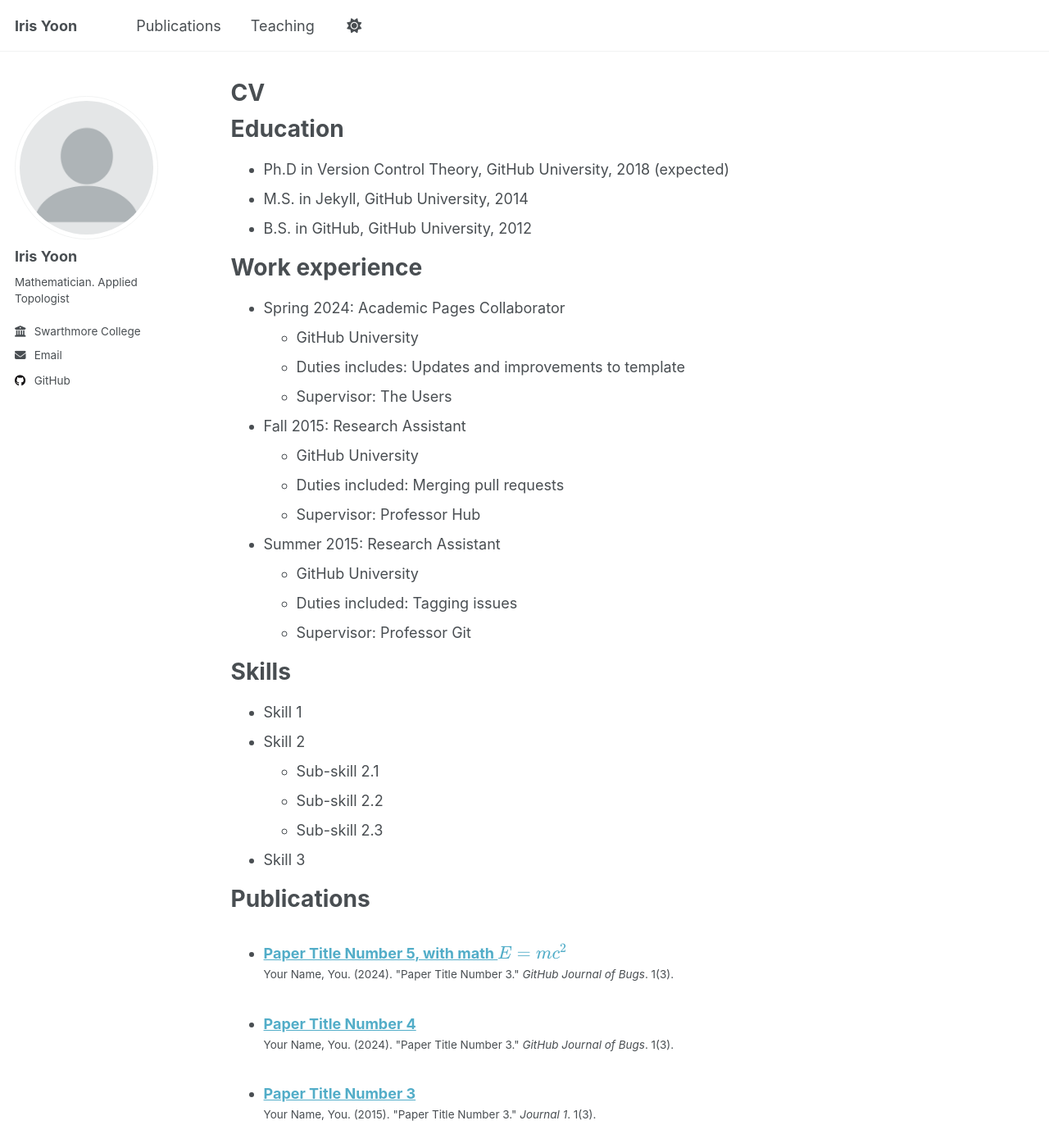
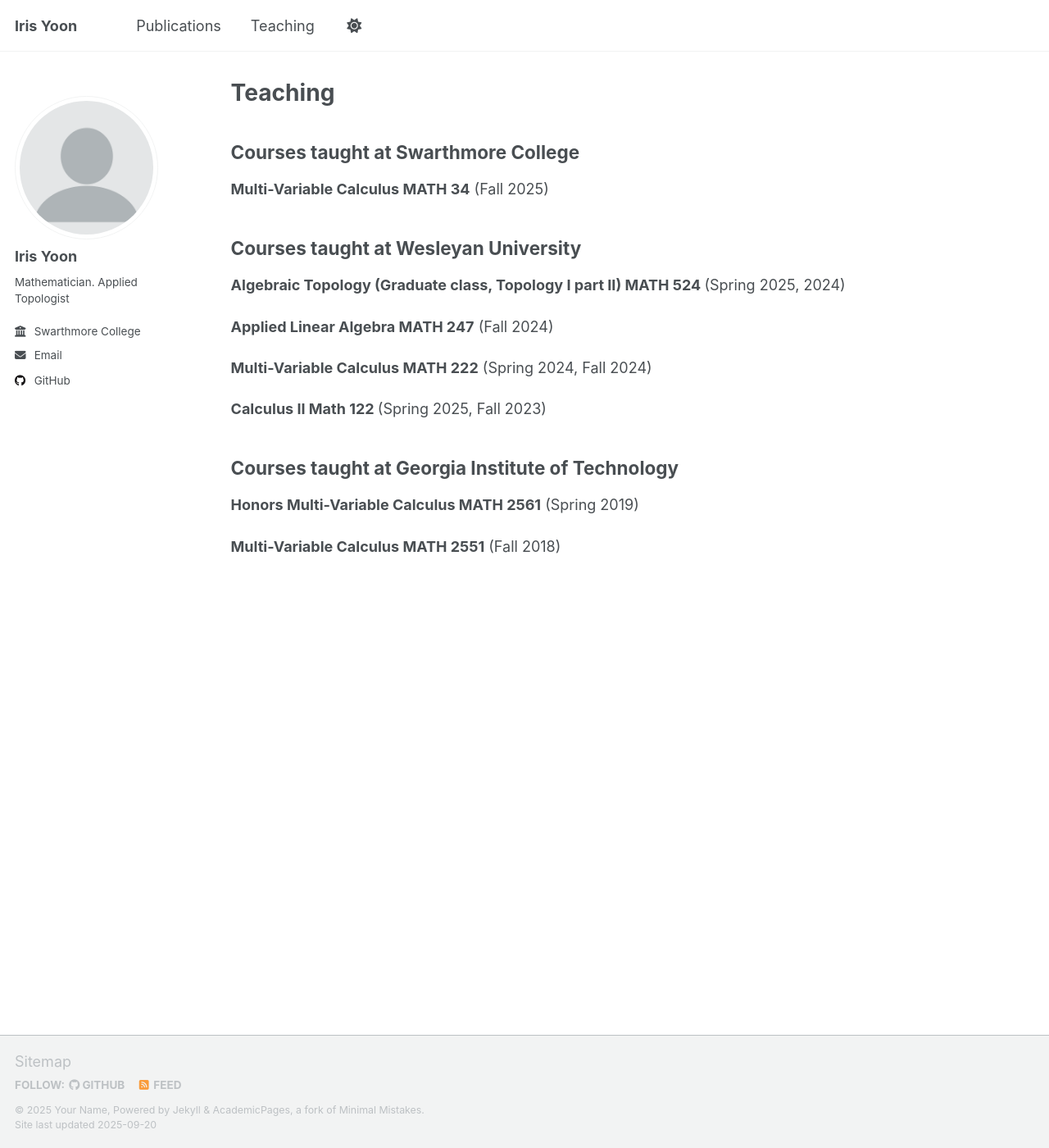
Before and after one commit to irishryoon/irishryoon.github.io, a Jekyll site: the page built from _pages/cv.md, in a window 1280 px wide and 1400 px high. Shown: the whole window at 82% size. Built offline with Jekyll 4.4.1, drawn with Linux system fonts in a browser that asks for light colours; a script that is not in the unit is left out; some of the changed text lies outside the part shown.

Commit message:
updated teaching

```diff
--- a/_pages/cv.md
+++ b/_pages/cv.md
@@ -1,6 +1,6 @@
 ---
 layout: archive
-title: "CV"
+title: "Teaching"
 permalink: /cv/
 author_profile: true
 redirect_from:
@@ -9,56 +9,53 @@ redirect_from:
 
 {% include base_path %}
 
-Education
-======
-* Ph.D in Version Control Theory, GitHub University, 2018 (expected)
-* M.S. in Jekyll, GitHub University, 2014
-* B.S. in GitHub, GitHub University, 2012
+## Courses taught at Swarthmore College
+<!-- %<b> Honors Multi-Variable Calculus MATH 35</b>
+(Spring 2026) -->
 
-Work experience
-======
-* Spring 2024: Academic Pages Collaborator
-  * GitHub University
-  * Duties includes: Updates and improvements to template
-  * Supervisor: The Users
+<b> Multi-Variable Calculus MATH 34</b>
+(Fall 2025)
 
-* Fall 2015: Research Assistant
-  * GitHub University
-  * Duties included: Merging pull requests
-  * Supervisor: Professor Hub
+## Courses taught at Wesleyan University
+<b> Algebraic Topology (Graduate class, Topology I part II) MATH 524 </b>
+(Spring 2025, 2024)
 
-* Summer 2015: Research Assistant
-  * GitHub University
-  * Duties included: Tagging issues
-  * Supervisor: Professor Git
+<b> Applied Linear Algebra MATH 247</b>
+(Fall 2024)
 
-Skills
-======
-* Skill 1
-* Skill 2
-  * Sub-skill 2.1
-  * Sub-skill 2.2
-  * Sub-skill 2.3
-* Skill 3
+<b> Multi-Variable Calculus MATH 222</b>
+(Spring 2024, Fall 2024)
 
-Publications
-======
-  <ul>{% for post in site.publications reversed %}
-    {% include archive-single-cv.html %}
-  {% endfor %}</ul>
+<b> Calculus II Math 122 </b>
+(Spring 2025, Fall 2023)
 
-Talks
-======
-  <ul>{% for post in site.talks reversed %}
-    {% include archive-single-talk-cv.html  %}
-  {% endfor %}</ul>
+<!-- ## Courses taught at University of Oxford
+<b> Theories of Deep Learning </b> (Fall 2022) -->
 
-Teaching
-======
-  <ul>{% for post in site.teaching reversed %}
-    {% include archive-single-cv.html %}
-  {% endfor %}</ul>
+## Courses taught at Georgia Institute of Technology
+<b> Honors Multi-Variable Calculus MATH 2561</b>
+(Spring 2019)
 
-Service and leadership
-======
-* Currently signed in to 43 different slack teams
+<b> Multi-Variable Calculus MATH 2551</b>
+(Fall 2018)
+
+<!-- ## Courses taught at University of Pennsylvania
+
+<b> Pre-Freshman Program</b>
+(Summer 2017: Instructor, Summer 2016: Teaching Assistant)<br>
+I taught the engineering mathematics course of University of Pennsylvania's <a href="https://pennfirstplus.upenn.edu/pre-freshman-program/">Pre-freshman program</a>. During an intensive four-week period, I prepared a group of incoming engineering freshman for the mathematics sequence that starts in the fall semester.
+
+
+<b>Coursera</b>
+(Spring, Summer 2015: Teaching Assistant)<br>
+I was a teaching assistant for an online course <a href="https://www.coursera.org/learn/single-variable-calculus">Calculus : Single Variable</a> offered by the University of Pennsylvania via Coursera.
+
+<b>Single-Variable Calculus for Engineers MATH 104E</b>
+(Fall 2016: Teaching Assistant)<br>
+This was a <a href="http://www.sas.upenn.edu/onlinelearning/learning-opportunities/flipped-and-structured-active-class-learning-sail">flipped classroom</a> model of Calculus course for engineering students.
+
+<b>Multi-Variable Calculus for Engineers MATH 114E</b>
+(Spring 2015: Teaching Assistant) <br>
+
+<b>Single-Variable Calculus MATH 104</b>
+(Fall 2014: Teaching Assistant) <br> -->
```
